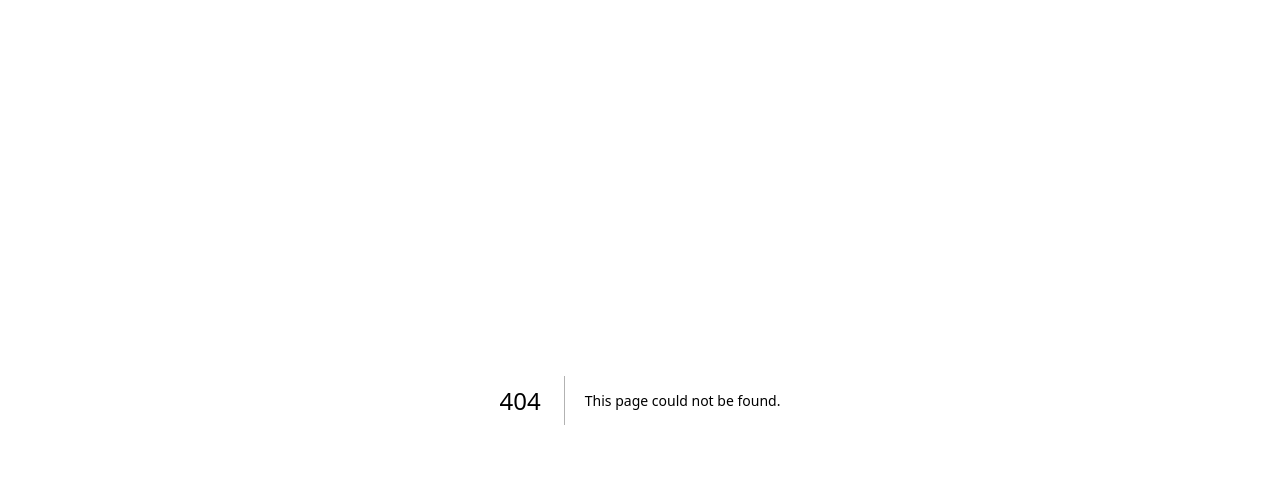
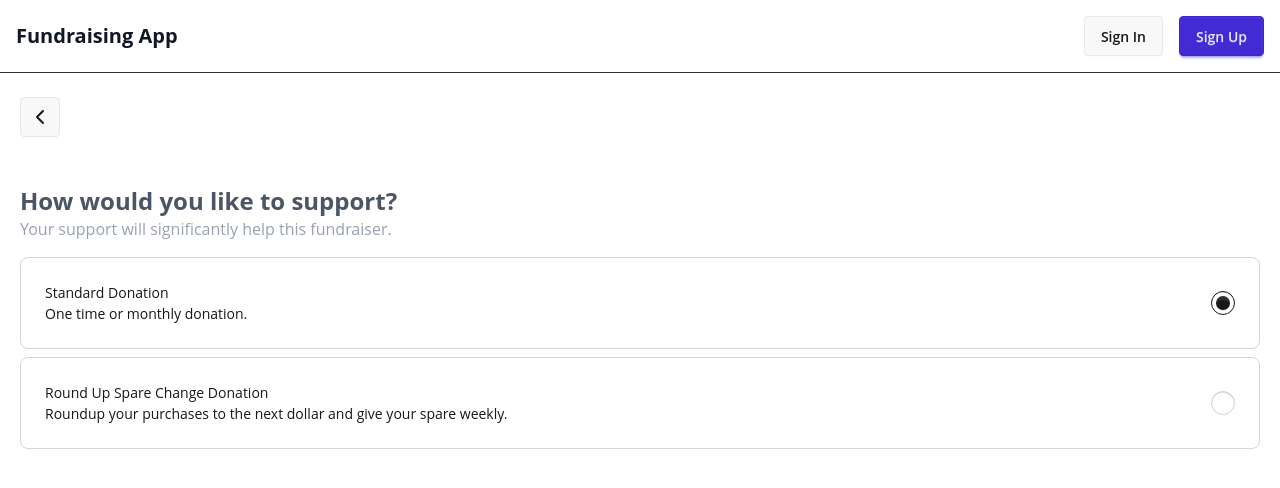
Before and after one commit to iv597/fundraising-app, a Next.js app: page /1/programs/1 in a window 1280 px wide. Before the commit this address had no page. Shown: the top 488 px of the page. Built offline with nearby package versions, Linux system fonts and the light colour scheme; no server answers; the database is empty.

Commit message:
Create program page

```diff
--- a/app/[organizationId]/layout.tsx
+++ b/app/[organizationId]/layout.tsx
@@ -8,7 +8,9 @@ export default function OrganizationLayout({
     return (
         <>
             <Navbar />
-            <main className="max-w-7xl mx-auto p-4">{children}</main>
+            <main className="max-w-7xl mx-auto px-5 py-6 " data-theme="mytheme">
+                {children}
+            </main>
         </>
     );
 }
--- /dev/null
+++ b/app/[organizationId]/programs/[programId]/page.tsx
@@ -0,0 +1,63 @@
+import BackButtonClient from "@/components/BackButtonClient/BackButtonClient";
+import ReadMoreTextComponent from "@/components/ReadMoreTextComponent";
+import prisma from "@/lib/prisma";
+
+export default async function ProgramPage({
+    params,
+}: {
+    params: Promise<{ programId: string }>;
+}) {
+    const { programId } = await params;
+
+    const program = await prisma.program.findUnique({
+        where: { id: parseInt(programId) },
+    });
+    return (
+        <>
+            <BackButtonClient />
+            <h1 className="flex gap-4 mt-6">{program?.name}</h1>
+            <div className="mt-6">{program?.shortDescription}</div>
+            {program?.description && (
+                <ReadMoreTextComponent
+                    text={program.description}
+                    initialLines={4}
+                />
+            )}
+            <h2 className="text-gray-600">How would you like to support?</h2>
+            <p className="text-gray-400">
+                Your support will significantly help this fundraiser.
+            </p>
+            {/* Mozda ovo treba zasebno kao komponente da budu */}
+            <form className="mt-4">
+                <div className="card card-border border-gray-300 bg-base-100 w-full">
+                    <div className="card-body flex flex-row items-center justify-between">
+                        <div>
+                            <p className="font-medium">Standard Donation</p>
+                            <p>One time or monthly donation.</p>
+                        </div>
+                        <input
+                            type="radio"
+                            name="radio-1"
+                            className="radio"
+                            defaultChecked
+                        />
+                    </div>
+                </div>
+                <div className="card card-border border-gray-300 bg-base-100 w-full mt-2">
+                    <div className="card-body flex flex-row items-center justify-between">
+                        <div>
+                            <p className="font-medium">
+                                Round Up Spare Change Donation
+                            </p>
+                            <p>
+                                Roundup your purchases to the next dollar and
+                                give your spare weekly.
+                            </p>
+                        </div>
+                        <input type="radio" name="radio-1" className="radio" />
+                    </div>
+                </div>
+            </form>
+        </>
+    );
+}
--- a/app/globals.css
+++ b/app/globals.css
@@ -1,5 +1,6 @@
 @import "tailwindcss";
 @plugin "daisyui";
+@import url("https://fonts.googleapis.com/css2?family=Open+Sans:wght@400;600;700&display=swap");
 
 :root {
     --background: #ffffff;
@@ -20,6 +21,22 @@ body {
 
 @layer base {
     html {
-        font-family: system-ui, sans-serif;
+        font-family: "Open Sans", system-ui, sans-serif;
+    }
+    h1 {
+        @apply text-4xl font-semibold text-gray-900;
+        letter-spacing: 0;
+        vertical-align: middle;
+    }
+    h2 {
+        @apply font-sans font-semibold text-[24px] leading-[32px];
+        letter-spacing: 0;
+        vertical-align: middle;
+    }
+
+    h3 {
+        @apply font-sans font-semibold text-[16px] leading-[24px];
+        letter-spacing: 0;
+        vertical-align: middle;
     }
 }
--- /dev/null
+++ b/components/BackButtonClient/BackButtonClient.tsx
@@ -0,0 +1,25 @@
+"use client";
+
+import { useRouter } from "next/navigation";
+
+export default function BackButtonClient() {
+    const router = useRouter();
+    return (
+        <button className="btn btn-square" onClick={() => router.back()}>
+            <svg
+                xmlns="http://www.w3.org/2000/svg"
+                width="24"
+                height="24"
+                viewBox="0 0 24 24"
+                fill="none"
+                stroke="currentColor"
+                strokeWidth="2"
+                strokeLinecap="round"
+                strokeLinejoin="round"
+                className="lucide lucide-chevron-left-icon lucide-chevron-left"
+            >
+                <path d="m15 18-6-6 6-6" />
+            </svg>
+        </button>
+    );
+}
--- a/components/Organization/OrganizationPrograms/OrganizationPrograms.tsx
+++ b/components/Organization/OrganizationPrograms/OrganizationPrograms.tsx
@@ -6,6 +6,7 @@ import { searchPrograms } from "@/app/[organizationId]/actions";
 import Search from "@/components/Search";
 import { Program } from "@/generated/prisma";
 import ProgramCard from "@/components/Program/ProgramCard";
+import OrganizationProgramsSkeleton from "./OrganizationProgramsSkeleton";
 
 export default function OrganizationPrograms({
     orgId,
@@ -47,7 +48,7 @@ export default function OrganizationPrograms({
             </div>
 
             {isPending ? (
-                <div>Loading...</div>
+                <OrganizationProgramsSkeleton />
             ) : (
                 programs.map((program: Program) => (
                     <ProgramCard key={program.id} program={program} />
--- /dev/null
+++ b/components/Organization/OrganizationPrograms/OrganizationProgramsSkeleton.tsx
@@ -0,0 +1,10 @@
+export default function OrganizationProgramsSkeleton() {
+    return (
+        <div className="flex w-full flex-col gap-4">
+            <div className="skeleton h-40 w-full"></div>
+            <div className="skeleton h-5 w-20"></div>
+            <div className="skeleton h-8 w-80"></div>
+            <div className="skeleton h-12 w-80"></div>
+        </div>
+    );
+}
--- a/components/Program/ProgramCard/ProgramCard.tsx
+++ b/components/Program/ProgramCard/ProgramCard.tsx
@@ -1,24 +1,35 @@
 import { Program } from "@/generated/prisma";
+import Link from "next/link";
 
 type Props = {
     program: Program;
 };
 
 export default function ProgramCard({ program }: Props) {
-    const { image, name, shortDescription } = program;
+    const { image, name, id, shortDescription, organizationId } = program;
     return (
         <div className="card bg-base-100 w-full shadow-sm mb-4">
-            <figure>
-                <img src={image} alt="program_image" />
-            </figure>
+            <Link href={`${organizationId}/programs/${id}`}>
+                <figure>
+                    <img
+                        src={"https://placehold.co/460x192"}
+                        alt="program_image"
+                    />
+                </figure>
+            </Link>
             <div className="card-body">
                 <p>Category</p>
                 <h2 className="card-title">{name}</h2>
                 <p>{shortDescription}</p>
                 <div className="card-actions">
-                    <button className="btn btn-primary btn-block">
-                        Donate
-                    </button>
+                    <Link
+                        href={`${organizationId}/programs/${id}`}
+                        className="btn-block"
+                    >
+                        <button className="btn btn-primary btn-block">
+                            Donate
+                        </button>
+                    </Link>
                 </div>
             </div>
         </div>
--- /dev/null
+++ b/components/ReadMoreTextComponent/ReadMoreTextComponent.tsx
@@ -0,0 +1,34 @@
+"use client";
+
+import { useState } from "react";
+
+type ReadMoreProps = {
+    text: string;
+    initialLines?: number;
+    className?: string;
+};
+
+export default function ReadMoreTextComponent({
+    text,
+    initialLines = 5,
+}: ReadMoreProps) {
+    const [expanded, setExpanded] = useState(false);
+
+    const toggle = () => setExpanded(!expanded);
+    const maxHeight = `${initialLines * 2}rem`;
+
+    return (
+        <div>
+            <div
+                className="pt-6 overflow-hidden transition-all duration-300"
+                style={{ maxHeight: expanded ? "none" : maxHeight }}
+                dangerouslySetInnerHTML={{ __html: text }}
+            ></div>
+            <div className="card-actions mt-2 justify-start">
+                <button className="btn-link" onClick={toggle}>
+                    {expanded ? "Read Less" : "Read More"}
+                </button>
+            </div>
+        </div>
+    );
+}
--- /dev/null
+++ b/components/ReadMoreTextComponent/index.ts
@@ -0,0 +1 @@
+export { default } from "./ReadMoreTextComponent";
--- a/package.json
+++ b/package.json
@@ -11,6 +11,7 @@
     "dependencies": {
         "@clerk/nextjs": "^6.31.1",
         "@prisma/client": "^6.14.0",
+        "@tailwindcss/typography": "^0.5.16",
         "daisyui": "^5.0.50",
         "next": "15.4.6",
         "react": "^19",
--- a/tailwind.config.js
+++ b/tailwind.config.js
@@ -1,4 +1,6 @@
 /** @type {import('tailwindcss').Config} */
+const { themes } = require("daisyui/src/theming/themes");
+
 module.exports = {
     content: [
         "./pages/**/*.{js,ts,jsx,tsx,mdx}",
@@ -6,7 +8,21 @@ module.exports = {
         "./app/**/*.{js,ts,jsx,tsx,mdx}",
     ],
     theme: {
-        extend: {},
+        extend: {
+            fontFamily: {
+                sans: ["Open Sans", "sans-serif"],
+            },
+        },
     },
-    plugins: [],
+    daisyui: {
+        themes: [
+            {
+                mytheme: {
+                    ...themes["light"],
+                    fontFamily: "Open Sans, sans-serif",
+                },
+            },
+        ],
+    },
+    plugins: [require("daisyui")],
 };
```
Also changed, not shown: 2 other files (tests, documents, lock files or other folders).
